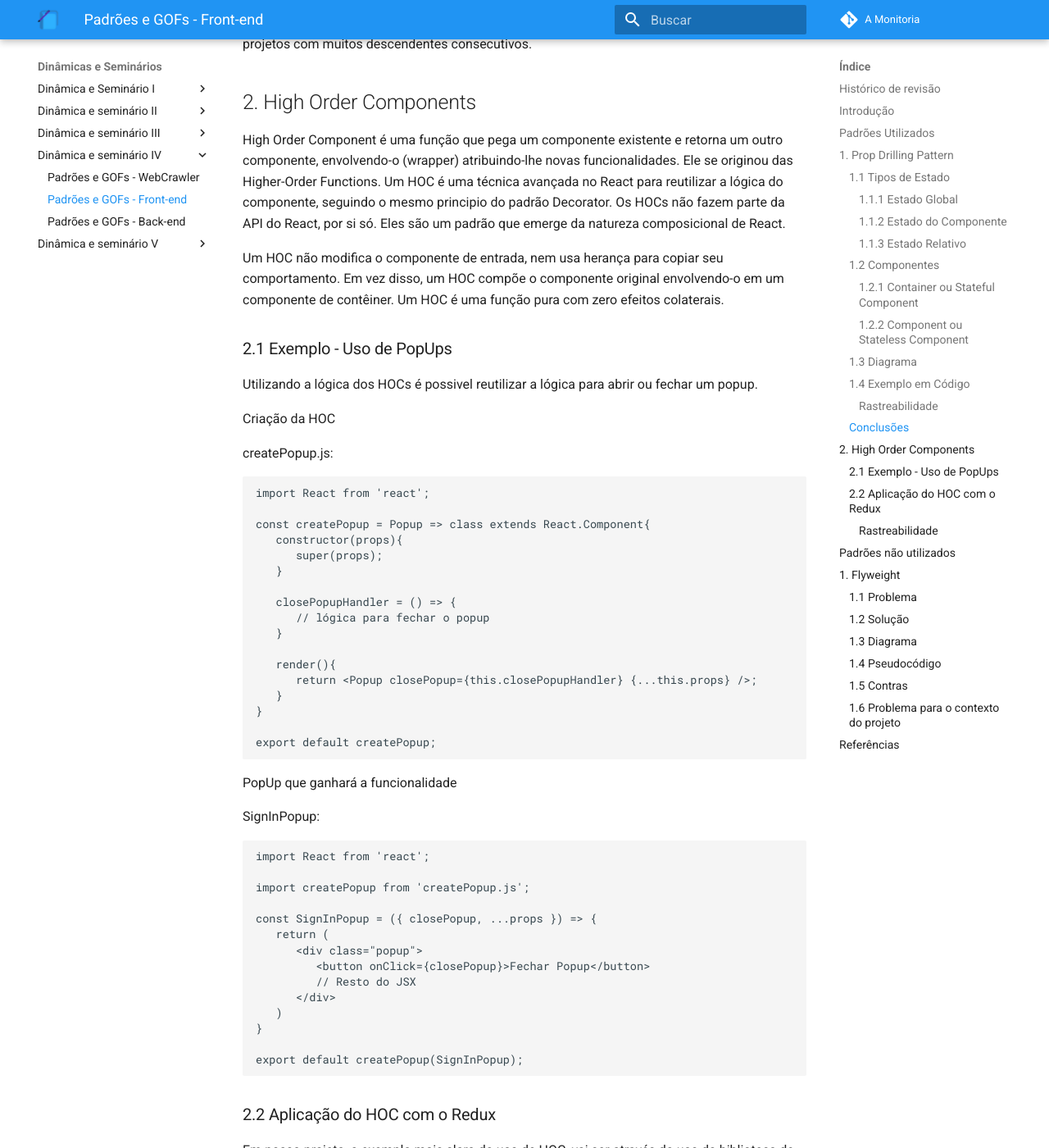
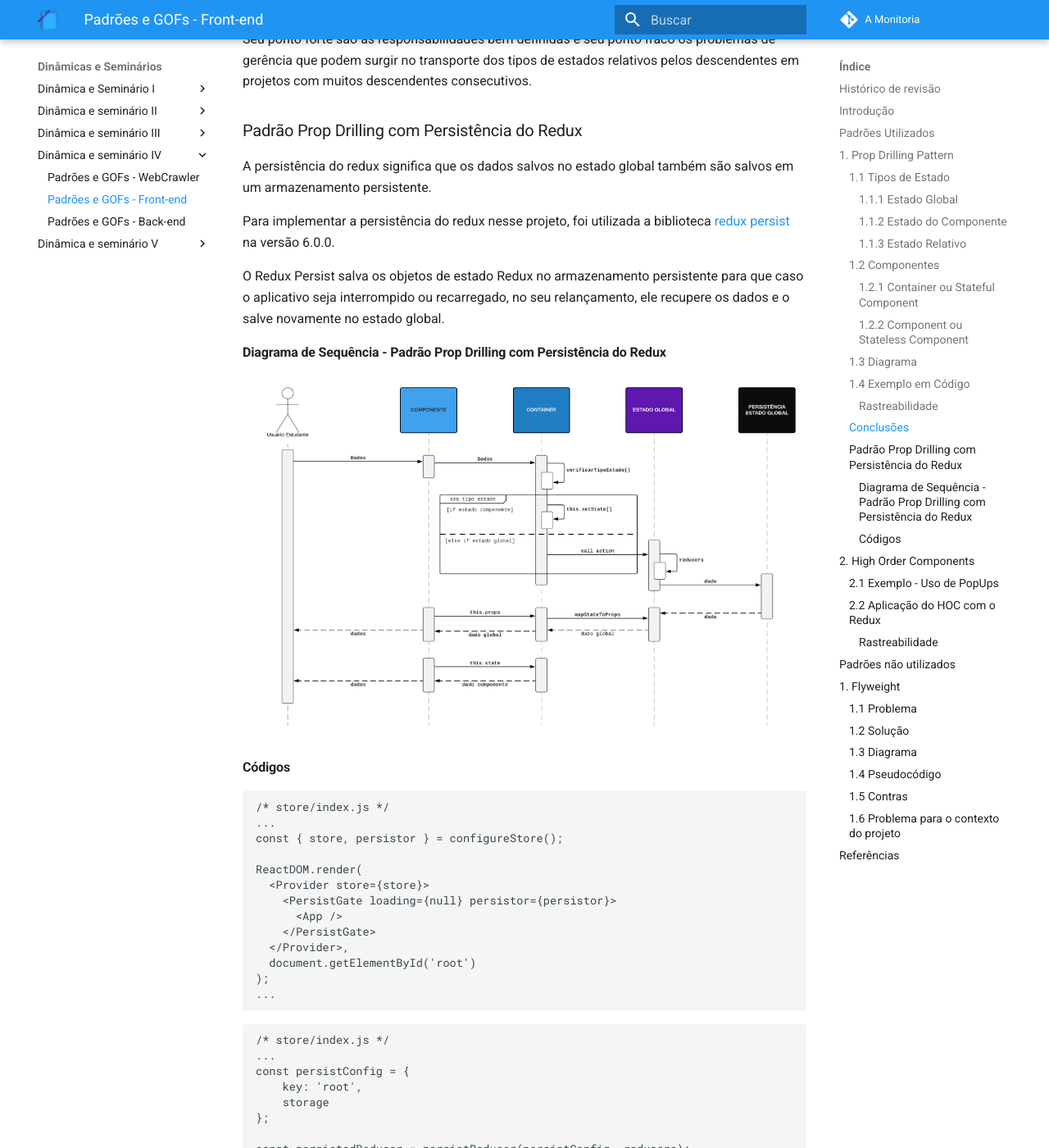
Before and after one commit to 2019-2-arquitetura-desenho/wiki, an MkDocs documentation site: the page built from docs/dinamica_seminario_IV/front-end_patterns.md, in a window 1280 px wide and 1400 px high, scrolled down 4395 px. Shown: the whole window at 82% size. Built offline with MkDocs 1.6.1 and Material for MkDocs 9.7.7, drawn with Linux system fonts in a browser that asks for light colours; comment, search, counter and statistics services are not loaded; old or Windows-style settings are respelled for this version of MkDocs; some of the changed text lies outside the part shown.

Commit message:
Add propdrilling with redux persist

````diff
--- a/docs/dinamica_seminario_IV/front-end_patterns.md
+++ b/docs/dinamica_seminario_IV/front-end_patterns.md
@@ -9,8 +9,8 @@
 |25/10/2019|0.3|Adiciona Flyweight|[Ivan Dobbin](https://github.com/darmsDD)|
 |25/10/2019|0.3|Adiciona introdução|[Ivan Dobbin](https://github.com/darmsDD)|
 |25/10/2019|0.3|Adiciona divisão entre padrões utilizados e não utilizados|[Ivan Dobbin](https://github.com/darmsDD)|
-|18/11/2019|0.4|Adicionando linkagem com o código|[Ivan Dobbin](https://github.com/darmsDD), [João Rossi](https://github.com/bielrossi15)|
-
+|17/11/2019|0.4|Adicionando linkagem com o código|[Ivan Dobbin](https://github.com/darmsDD), [João Rossi](https://github.com/bielrossi15)|
+|17/11/2019|0.5|Adiciona tópico Prop drilling com redux persist | [João Rodrigues](https://github.com/rjoao) |
 
 ## Introdução
 Este documento apresenta os padrões de design que serão utilizados no front-end
@@ -154,6 +154,59 @@ https://github.com/2019-2-arquitetura-desenho/monitoria-app/tree/devel/src/conta
 A aplicação desse padrão proporciona a alteração de comportamento de acordo com o(s) estados. Essa característica o assemelha com os GOFs compornamentais, principalmente o State.
 
 Seu ponto forte são as responsabilidades bem definidas e seu ponto fraco os problemas de gerência que podem surgir no transporte dos tipos de estados relativos pelos descendentes em projetos com muitos descendentes consecutivos.
+
+### Padrão Prop Drilling com Persistência do Redux
+
+A persistência do redux significa que os dados salvos no estado global também são salvos em um armazenamento persistente.
+
+Para implementar a persistência do redux nesse projeto, foi utilizada a biblioteca [redux persist](https://github.com/rt2zz/redux-persist) na versão 6.0.0.
+
+O Redux Persist salva os objetos de estado Redux no armazenamento persistente para que caso o aplicativo seja interrompido ou recarregado, no seu relançamento, ele recupere os dados e o salve novamente no estado global.
+
+#### Diagrama de Sequência - Padrão Prop Drilling com Persistência do Redux
+
+![Diagrama Prop Drilling com Persistência Redux](./assets/img/front-end_patterns/diagrama_sequencia_propdrilling_redux.png)
+
+#### Códigos
+
+```
+/* store/index.js */
+...
+const { store, persistor } = configureStore();
+
+ReactDOM.render(
+  <Provider store={store}>
+    <PersistGate loading={null} persistor={persistor}>
+      <App />
+    </PersistGate>
+  </Provider>,
+  document.getElementById('root')
+);
+...
+```
+
+```
+/* store/index.js */
+...
+const persistConfig = {
+    key: 'root',
+    storage
+};
+
+const persistedReducer = persistReducer(persistConfig, reducers);
+
+export default function configureStore() {
+    const store = createStore(
+        persistedReducer,
+        composeEnhancer(applyMiddleware(thunk))
+    );
+
+    const persistor = persistStore(store);
+
+    return { store, persistor };
+}
+...
+```
 
 ## 2. High Order Components
 
@@ -367,6 +420,8 @@ porém terá no máximo 10^2 repetições(aluno de 10º semestre de engenharia d
 
 POWELL, Micah. **React State Management Patterns**. Disponível em: <https://itnext.io/react-state-management-patterns-908325dbb8f3> Acesso em: 24 de Outubro de 2019.
 
+NEWTON, Mark. **The Definitive Guide to Redux Persist**. Disponível em: <https://blog.reactnativecoach.com/the-definitive-guide-to-redux-persist-84738167975> Acesso em: 17 de Novembro de 2019
+
 Maruta, Rafael. **10 obstáculos frequentes encontrados pelos novos tripulantes do React**. Disponível em: <https://medium.com/reactbrasil/10-obst%C3%A1culos-frequentes-encontrados-pelos-novos-tripulantes-do-react-7672c4facf58>
 
 **Higher-Order Components no React**. Disponível em: <https://mathmesquita.me/2017/03/01/higher-order-components-no-react.html>
````
Also changed, not shown: docs/dinamica_seminario_III/diagrama_seq.md (+1 -1 lines), docs/dinamica_seminario_IV/assets/img/front-end_patterns/diagrama_sequencia_propdrilling_redux.png (added).
